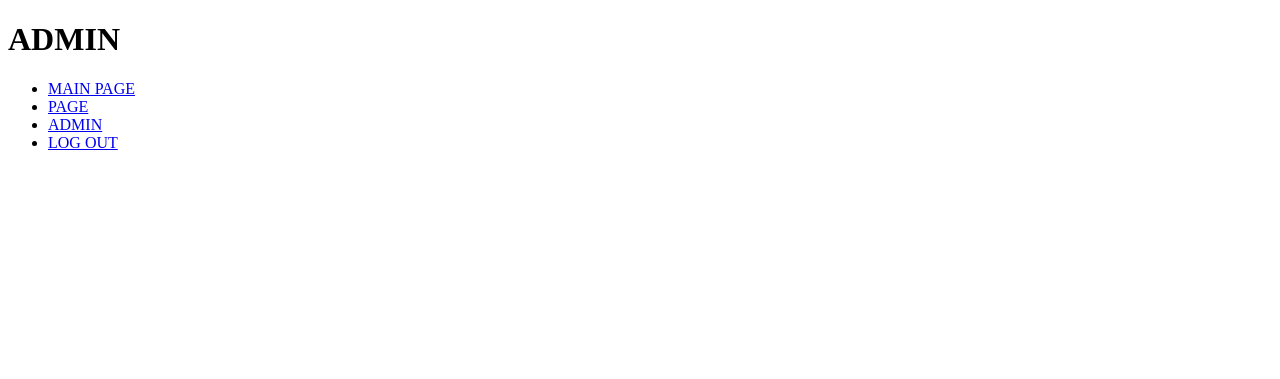
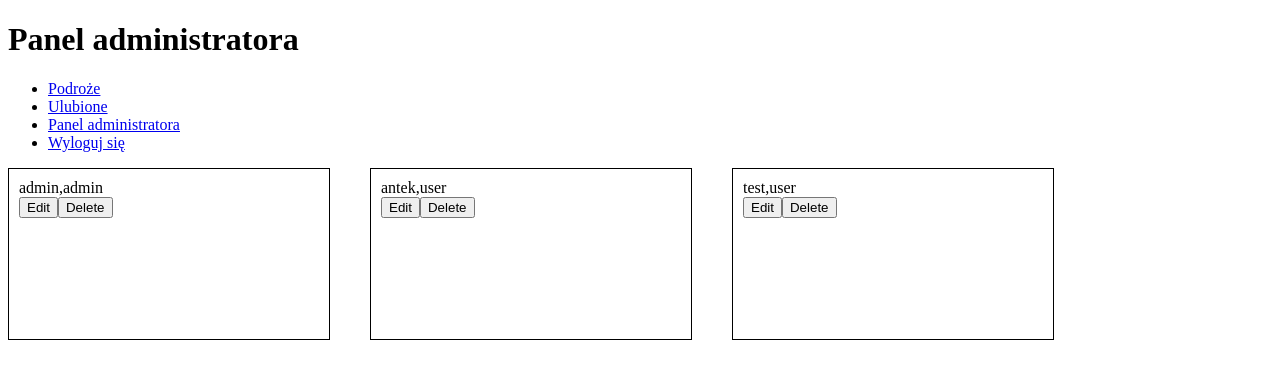
Before and after one commit to Antoni-Ostrowski/Aplikacja-do-zarz-dzania-podr-ami, a PHP site: page /admin.php in a window 1280 px wide. Shown: the top 379 px of the page. Run offline with PHP 8.4, Linux system fonts and the light colour scheme; a user stored in the database is signed in; data comes from the database, SQL or seed files in the repository; both versions use the stored data as it was before the commit.

Commit message:
usuwanie edycja userow z admina

```diff
--- a/admin.php
+++ b/admin.php
@@ -1,23 +1,121 @@
 <?php
 session_start();
 
-if($_SESSION['upr']!='admin'){
+if($_SESSION['upr'] !== 'admin') {
     header('Location: ./index.php');
+    exit; // Add exit to prevent further execution
 }
+
+// Database connection
+$conn = mysqli_connect("localhost", "root", "", "podroze");
+
+if(!$conn) {
+    die("Connection failed: " . mysqli_connect_error());
+}
+
+// Function to handle form submission for editing user
+if(isset($_POST['edit_user'])) {
+    $login = $_POST['login'];
+    $newLogin = $_POST['newLogin'];
+    $upr = $_POST['upr'];
+
+    $sql = "UPDATE users SET upr='$upr', login='$newLogin' WHERE login='$login'";
+    if(mysqli_query($conn, $sql)) {
+        // echo "Record updated successfully";
+    } else {
+        echo "Error updating record: " . mysqli_error($conn);
+    }
+}
+
+// Function to handle deletion of user
+if(isset($_POST['delete_user'])) {
+    $login = $_POST['login'];
+
+    $sql = "DELETE FROM users WHERE login='$login'";
+    if(mysqli_query($conn, $sql)) {
+        // echo "Record deleted successfully";
+    } else {
+        echo "Error deleting record: " . mysqli_error($conn);
+    }
+}
+
+// Retrieve users from database
+$result = mysqli_query($conn, "SELECT * FROM users");
+
 ?>
-
 
 <!DOCTYPE html>
 <html lang="en">
 <head>
     <meta charset="UTF-8">
     <meta name="viewport" content="width=device-width, initial-scale=1.0">
-    <title>ADMIN</title>
+    <title>Panel administratora</title>
+    <link rel="stylesheet" href="style.css">
+    <script>
+        function toggleEdit(login) {
+            var editUpr = document.getElementById('edit_input_upr_' + login);
+            var editLogin = document.getElementById('edit_input_login_' + login);
+            var saveButton = document.getElementById('save_button_' + login);
+            var cancelButton = document.getElementById('cancel_button_' + login);
+            var editBtn = document.getElementById('editBtn_' + login);
+
+            editUpr.style.display = (editUpr.style.display == 'none') ? 'inline' : 'none';
+            editLogin.style.display = (editLogin.style.display == 'none') ? 'inline' : 'none';
+
+            saveButton.style.display = (saveButton.style.display == 'none') ? 'inline' : 'none';
+            cancelButton.style.display = (cancelButton.style.display == 'none') ? 'inline' : 'none';
+            editBtn.style.display = (cancelButton.style.display == 'none') ? 'inline' : 'none';
+        }
+    </script>
 </head>
 <body>
-    <h1>ADMIN</h1>
+    <h1>Panel administratora</h1>
+    <?php include 'menu.php' ?>
+        <div class="users">
     <?php
-    include 'menu.php'
+        if(mysqli_num_rows($result) > 0) {
+            while($row = mysqli_fetch_assoc($result)) {
+                echo "<div class='user'>";
+                    echo "<p>".$row['login'].",".$row['upr']."</p>";
+                    // Edit form
+                    echo "<form method='post' action=''>";
+                        echo "<input type='hidden' name='login' value='".$row['login']."'>";
+
+                        echo "<div class='user-btns'>";
+
+                            echo "<input type='button' id='editBtn_".$row['login']."'  onclick='toggleEdit(\"".$row['login']."\")' value='Edit'>";
+
+
+                            echo "<input type='hidden' name='login' value='".$row['login']."'>";
+                            echo "<input type='submit' name='delete_user' value='Delete'>";
+
+
+                            echo "<input type='submit' name='edit_user' id='save_button_".$row['login']."' value='Save' style='display:none;'>";
+
+                            echo "<input type='button' onclick='toggleEdit(\"".$row['login']."\")' id='cancel_button_".$row['login']."' value='Cancel' style='display:none;'>";
+
+                        echo "</div>";
+
+
+                        echo "<input type='text' id='edit_input_login_".$row['login']."' name='newLogin' value='".$row['login']."' style='display:none;'>";
+
+                        echo "<br/>";
+
+                        echo "<input type='text' id='edit_input_upr_".$row['login']."' name='upr' value='".$row['upr']."' style='display:none;'>";
+
+                        echo "<br/>";
+
+
+
+                    echo "</form>";
+
+                echo "</div>";
+            }
+        }
     ?>
+    </div>
+
 </body>
 </html>
+
+<?php mysqli_close($conn); ?>
--- a/index.php
+++ b/index.php
@@ -6,11 +6,11 @@ session_start();
 <head>
     <meta charset="UTF-8">
     <meta name="viewport" content="width=device-width, initial-scale=1.0">
-    <title>index</title>
+    <title>Podroże</title>
 
 </head>
 <body>
-    <h1>MAIN PAGE</h1>
+    <h1>Podroże</h1>
     <?php
     include 'menu.php'
     ?>
--- a/login.php
+++ b/login.php
@@ -15,7 +15,7 @@ session_start();
     ?>
     <form action="login.php" method="POST">
         <input type="text" name="login" id="login" placeholder="login">
-        <input type="text" name="pass" id="pass" placeholder="password">
+        <input type="password" name="pass" id="pass" placeholder="password">
         <input type="submit" value="LOGIN">
     </form>
     <?php
--- a/menu.php
+++ b/menu.php
@@ -8,12 +8,12 @@
 
 ?>
 <ul>
-<li> <a href='/podroze'>MAIN PAGE</a> </li>
-<li> <a href='./strona.php'>PAGE</a> </li>
+<li> <a href='/podroze'>Podroże</a> </li>
+<li> <a href='./ulubione.php'>Ulubione</a> </li>
 
 <?php
 if(isset($_SESSION['upr']) &&  $_SESSION['upr']=='admin'){
-    echo "<li> <a href='./admin.php'>ADMIN</a> </li>";
+    echo "<li> <a href='./admin.php'>Panel administratora</a> </li>";
 }
 ?>
 
@@ -22,11 +22,11 @@ if(isset($_SESSION['upr']) &&  $_SESSION['upr']=='admin'){
 
 <?php
 if(isset($_SESSION['zalogowano']) && !$_SESSION['zalogowano']){
-    echo "<li> <a href='./login.php'>LOGIN</a> </li>";
-    echo "<li> <a href='./rejestracja.php'>REGISTER</a> </li>";
+    echo "<li> <a href='./login.php'>Zaloguj się</a> </li>";
+    echo "<li> <a href='./rejestracja.php'>Zarejestruj się</a> </li>";
 
 } else {
-    echo "<li> <a href='./logout.php'>LOG OUT</a> </li>";
+    echo "<li> <a href='./logout.php'>Wyloguj się</a> </li>";
 }
 ?>
 
--- a/rejestracja.php
+++ b/rejestracja.php
@@ -15,7 +15,7 @@ session_start();
     ?>
     <form action="rejestracja.php" method="POST">
         <input type="text" name="login" id="login" placeholder="login">
-        <input type="text" name="pass" id="pass" placeholder="password">
+        <input type="password" name="pass" id="pass" placeholder="password">
         <input type="submit" value="ADD USER">
     </form>
     <?php
--- /dev/null
+++ b/style.css
@@ -0,0 +1,24 @@
+.users {
+    display: flex;
+    justify-content: flex-start;
+    align-items: flex-start;
+    flex-direction: row;
+    flex-wrap: wrap;
+    overflow-y: auto;
+    gap: 40px;
+}
+.user {
+    border: 1px solid black;
+    width: 300px;
+    height: 150px;
+    padding: 10px;
+}
+.user-btns {
+    display: flex;
+    flex-direction: row;
+    justify-content: flex-start;
+    align-items: flex-start;
+}
+p {
+    margin: 0;
+}
--- a/strona.php
+++ b/ulubione.php
@@ -6,10 +6,10 @@ session_start();
 <head>
     <meta charset="UTF-8">
     <meta name="viewport" content="width=device-width, initial-scale=1.0">
-    <title>Document</title>
+    <title>Ulubione</title>
 </head>
 <body>
-    <h1>PAGE</h1>
+    <h1>ulubione</h1>
     <?php
     include 'menu.php'
     ?>
```
Also changed, not shown: podroze.sql (+1 -79 lines).
